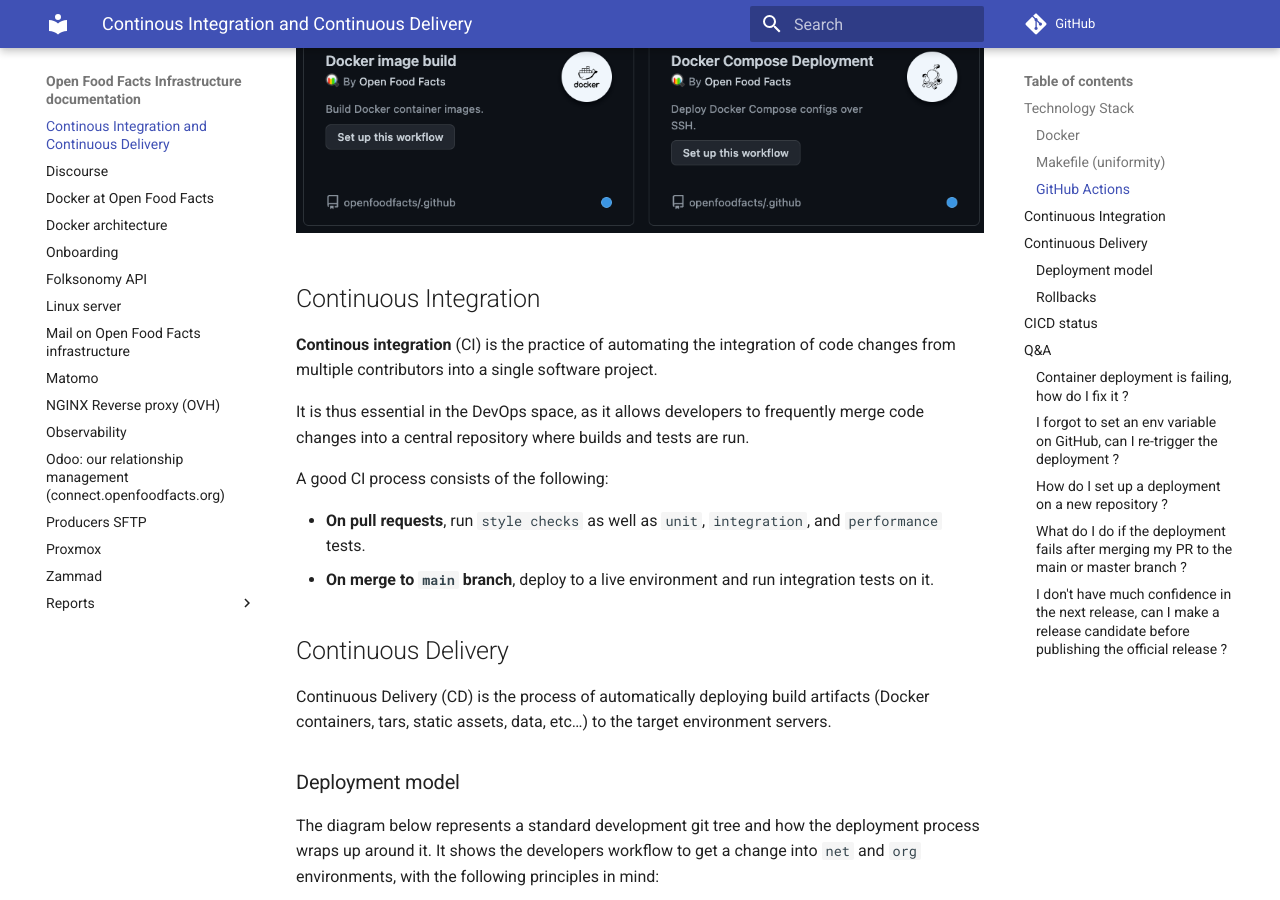
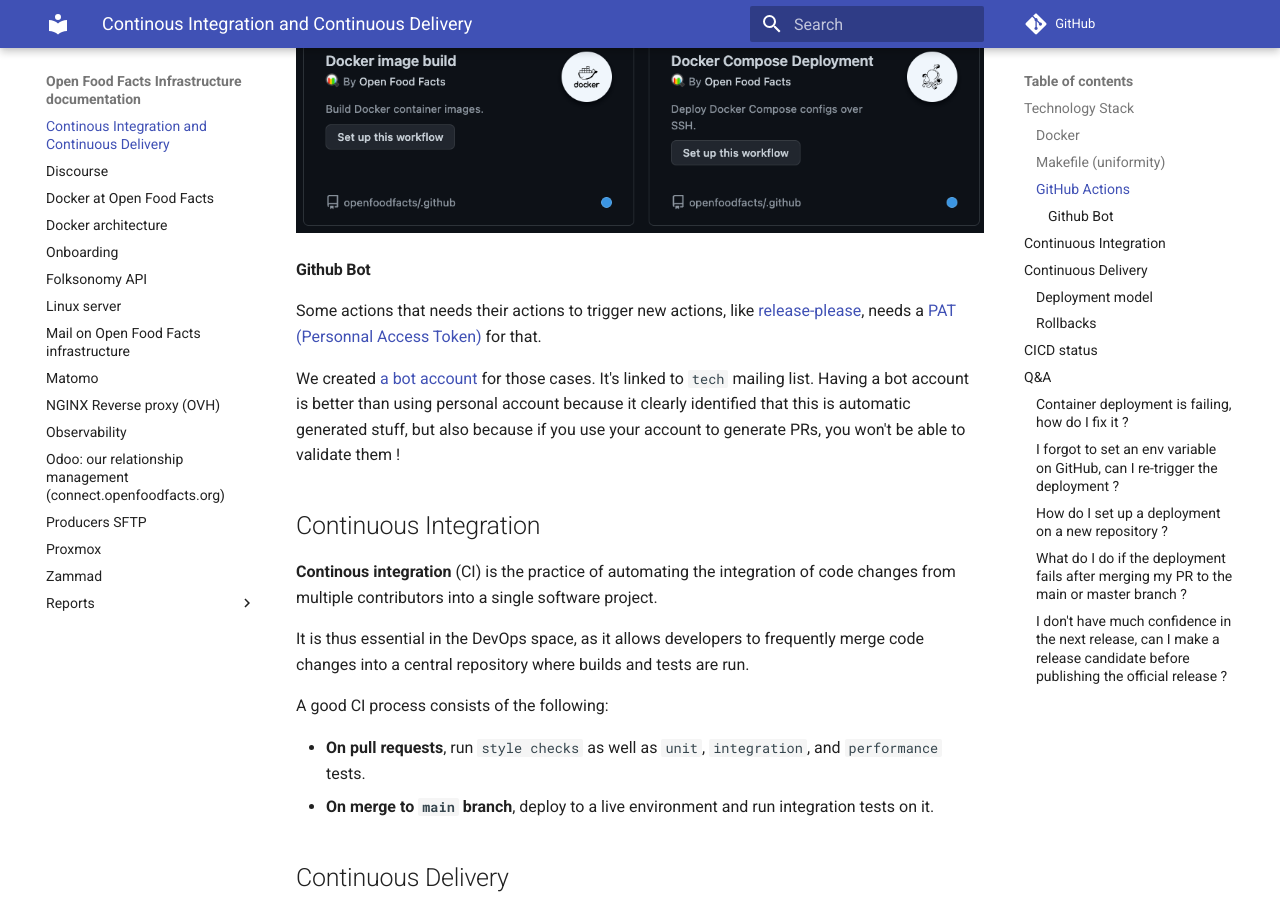
Before and after one commit to openfoodfacts/openfoodfacts-infrastructure, an MkDocs documentation site: the page built from docs/cicd.md, in a window 1280 px wide and 900 px high, scrolled down 1582 px. Built offline with MkDocs 1.6.1 and Material for MkDocs 9.7.7, drawn with Linux system fonts in a browser that asks for light colours; comment, search, counter and statistics services are not loaded; some of the changed text lies outside the part shown.

Commit message:
docs: bot account for github

```diff
--- a/docs/cicd.md
+++ b/docs/cicd.md
@@ -42,6 +42,13 @@
 In order to ease the deployments of new repositories and have uniform deployments across OFF apps, 2 GitHub Actions workflow templates were created, which can be setup by going to the `Actions` tab on the GitHub repo and selecting the "Docker image build" and "Docker Compose Deployment" actions:
 
 ![GitHub Action Workflows](./img/gh_workflows.png)
+
+#### Github Bot
+
+Some actions that needs their actions to trigger new actions, like [release-please](https://github.com/openfoodfacts/openfoodfacts-infrastructure/issues/84), needs a [PAT (Personnal Access Token)](https://docs.github.com/en/authentication/keeping-your-account-and-data-secure/creating-a-personal-access-token) for that.
+
+We created [a bot account](https://github.com/openfoodfacts-bot) for those cases. It's linked to `tech` mailing list.
+Having a bot account is better than using personal account because it clearly identified that this is automatic generated stuff, but also because if you use your account to generate PRs, you won't be able to validate them !
 
 
 ## Continuous Integration
@@ -99,7 +106,7 @@
 * deployment process to pre-prod `.net` and production `.org` environments is identical (`container-deploy.yml`), as pre-production should be as close as possible to the production environment to avoid any pitfalls when pushing a release to production.
 * the special branches (`deploy-*` and `release-v*.*.*`) MUST be **[protected branches](https://docs.github.com/en/repositories/configuring-branches-and-merges-in-your-repository/defining-the-mergeability-of-pull-requests/about-protected-branches)**.
 * deploying to production `.org` can also be done manually by pushing a tag to the repository that follows semantic versioning: `git tag v1.1.0tc1 && git push --tags` although this is not recommended as it contradicts with the automated deployment workflow.
-* release please has to use a user PAT (Access Token) to be able to run release please. See [#84](https://github.com/openfoodfacts/openfoodfacts-infrastructure/issues/84)
+* release please has to use a user PAT (Access Token) to be able to run release please. See [#84](https://github.com/openfoodfacts/openfoodfacts-infrastructure/issues/84), and we have a specific account for that: https://github.com/openfoodfacts-bot
 
 * use github SECRETS only for real secrets !
   To set environment variables that depends on the deploy target, use [environment modification](https://docs.github.com/en/actions/using-workflows/workflow-commands-for-github-actions#setting-an-environment-variable) with a `if` directive.
```
